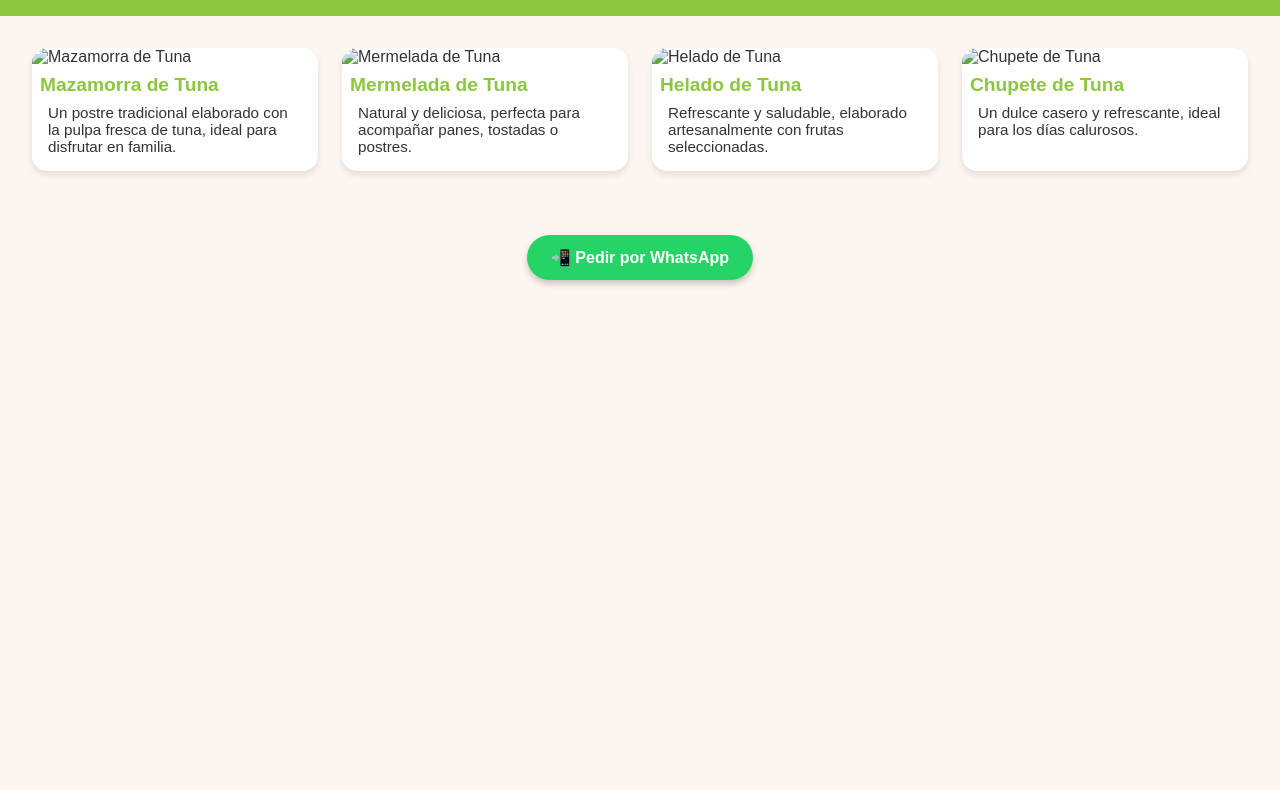
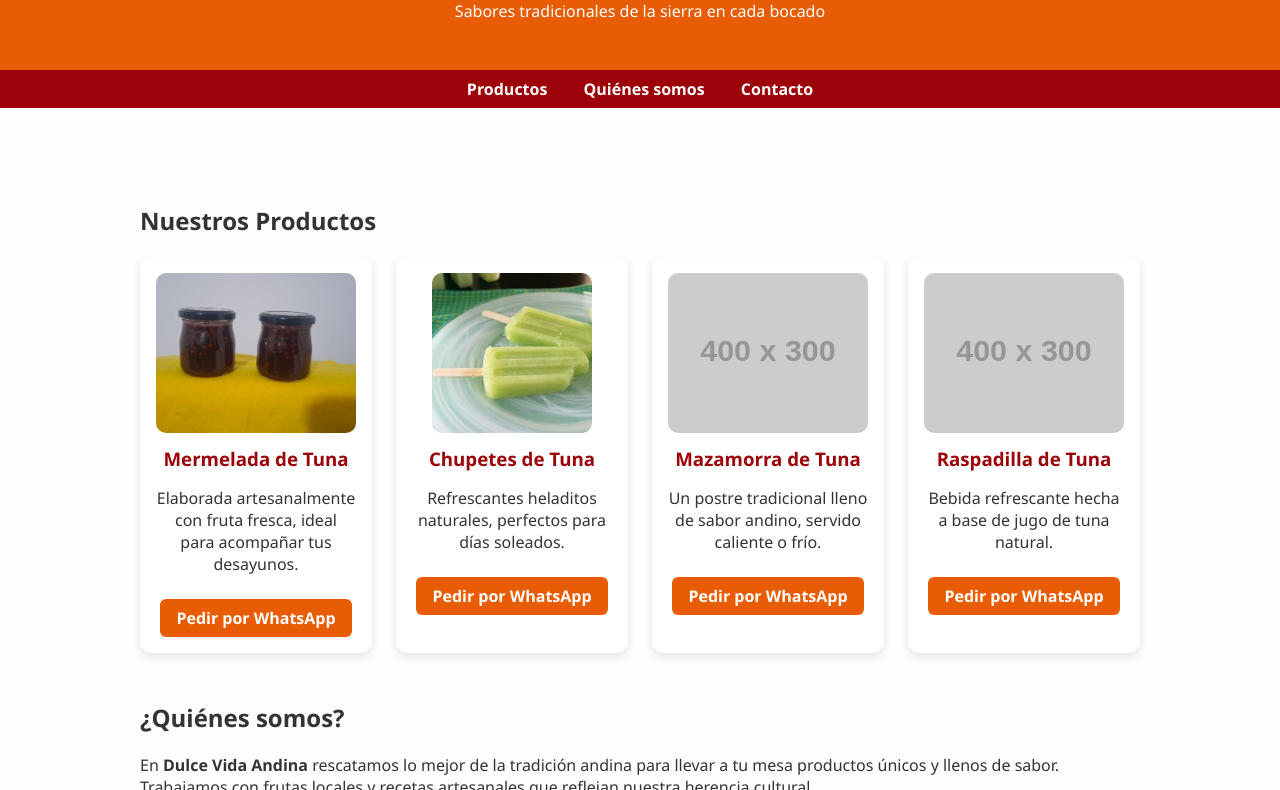
Before and after one commit to JUNIOR009-blip/mazamorra-tuna, a plain HTML site: page index.html in a window 1280 px wide. Shown: the part 103-893 px from the top of the page. Before the commit the page ends 800 px from the top, so only its background shows below. Drawn offline with Linux system fonts and the light colour scheme; placeholder pictures from the web are drawn by us.

Commit message:
Add files via upload

```diff
--- a/index.html
+++ b/index.html
@@ -3,51 +3,150 @@
 <head>
   <meta charset="UTF-8">
   <meta name="viewport" content="width=device-width, initial-scale=1.0">
-  <title>Emprendimiento de Tuna</title>
+  <title>Dulce Vida Andina</title>
   <style>
-    body { font-family: Arial, sans-serif; margin: 0; padding: 0; background: #fdf6f0; color: #333; }
-    header { background: #8cc63f; color: white; padding: 1rem; text-align: center; }
-    h1 { margin: 0; font-size: 2rem; }
-    .container { display: grid; grid-template-columns: repeat(auto-fit, minmax(250px, 1fr)); gap: 1.5rem; padding: 2rem; }
-    .card { background: white; border-radius: 15px; box-shadow: 0 4px 6px rgba(0,0,0,0.1); overflow: hidden; transition: transform 0.2s; }
-    .card:hover { transform: scale(1.03); }
-    .card img { width: 100%; height: 200px; object-fit: cover; }
-    .card h2 { margin: 0.5rem; color: #8cc63f; font-size: 1.2rem; }
-    .card p { margin: 0.5rem 1rem 1rem; font-size: 0.95rem; }
-    .whatsapp { display: block; width: fit-content; margin: 2rem auto; background: #25d366; color: white; padding: 0.8rem 1.5rem; border-radius: 25px; text-decoration: none; font-weight: bold; box-shadow: 0 4px 6px rgba(0,0,0,0.2); }
-    .whatsapp:hover { background: #20b954; }
+    body {
+      font-family: 'Segoe UI', Tahoma, Geneva, Verdana, sans-serif;
+      margin: 0;
+      padding: 0;
+      background: #fdfdfd;
+      color: #333;
+    }
+    header {
+      background: #e85d04;
+      color: white;
+      text-align: center;
+      padding: 2rem 1rem;
+    }
+    header h1 {
+      margin: 0;
+      font-size: 2.5rem;
+    }
+    nav {
+      background: #9d0208;
+      text-align: center;
+      padding: 0.5rem;
+    }
+    nav a {
+      color: white;
+      margin: 0 1rem;
+      text-decoration: none;
+      font-weight: bold;
+    }
+    .container {
+      max-width: 1000px;
+      margin: 2rem auto;
+      padding: 1rem;
+    }
+    .productos {
+      display: grid;
+      grid-template-columns: repeat(auto-fit, minmax(220px, 1fr));
+      gap: 1.5rem;
+    }
+    .producto {
+      background: white;
+      border-radius: 12px;
+      box-shadow: 0 4px 8px rgba(0,0,0,0.1);
+      padding: 1rem;
+      text-align: center;
+    }
+    .producto img {
+      max-width: 100%;
+      border-radius: 10px;
+      height: 160px;
+      object-fit: cover;
+    }
+    .producto h3 {
+      color: #9d0208;
+      margin: 0.5rem 0;
+    }
+    .btn {
+      display: inline-block;
+      margin-top: 0.5rem;
+      padding: 0.5rem 1rem;
+      background: #e85d04;
+      color: white;
+      border-radius: 6px;
+      text-decoration: none;
+      font-weight: bold;
+    }
+    .btn:hover {
+      background: #d00000;
+    }
+    section {
+      margin-top: 3rem;
+    }
+    footer {
+      text-align: center;
+      padding: 1rem;
+      background: #f8edeb;
+      margin-top: 3rem;
+      font-size: 0.9rem;
+      color: #555;
+    }
   </style>
 </head>
 <body>
   <header>
-    <h1>Productos de Tuna</h1>
-    <p>Frescos, naturales y saludables</p>
+    <h1>Dulce Vida Andina</h1>
+    <p>Sabores tradicionales de la sierra en cada bocado</p>
   </header>
 
-  <main class="container">
-    <div class="card">
-      <img src="assets/img/mazamorra-tuna.jpg" alt="Mazamorra de Tuna">
-      <h2>Mazamorra de Tuna</h2>
-      <p>Un postre tradicional elaborado con la pulpa fresca de tuna, ideal para disfrutar en familia.</p>
-    </div>
-    <div class="card">
-      <img src="assets/img/mermelada-tuna.jpg" alt="Mermelada de Tuna">
-      <h2>Mermelada de Tuna</h2>
-      <p>Natural y deliciosa, perfecta para acompañar panes, tostadas o postres.</p>
-    </div>
-    <div class="card">
-      <img src="assets/img/helado-tuna.jpg" alt="Helado de Tuna">
-      <h2>Helado de Tuna</h2>
-      <p>Refrescante y saludable, elaborado artesanalmente con frutas seleccionadas.</p>
-    </div>
-    <div class="card">
-      <img src="assets/img/chupete-tuna.jpg" alt="Chupete de Tuna">
-      <h2>Chupete de Tuna</h2>
-      <p>Un dulce casero y refrescante, ideal para los días calurosos.</p>
-    </div>
-  </main>
+  <nav>
+    <a href="#productos">Productos</a>
+    <a href="#nosotros">Quiénes somos</a>
+    <a href="#contacto">Contacto</a>
+  </nav>
 
-  <a href="https://wa.me/51935112049" class="whatsapp" target="_blank">📲 Pedir por WhatsApp</a>
+  <div class="container">
+    <section id="productos">
+      <h2>Nuestros Productos</h2>
+      <div class="productos">
+        <div class="producto">
+          <img src="img/mermelada.jpg" alt="Mermelada de Tuna">
+          <h3>Mermelada de Tuna</h3>
+          <p>Elaborada artesanalmente con fruta fresca, ideal para acompañar tus desayunos.</p>
+          <a href="https://wa.me/51935112049" class="btn">Pedir por WhatsApp</a>
+        </div>
+        <div class="producto">
+          <img src="img/chupetes.jpg" alt="Chupetes de Tuna">
+          <h3>Chupetes de Tuna</h3>
+          <p>Refrescantes heladitos naturales, perfectos para días soleados.</p>
+          <a href="https://wa.me/51935112049" class="btn">Pedir por WhatsApp</a>
+        </div>
+        <div class="producto">
+          <img src="https://dummyimage.com/400x300/ccc/fff.png&text=Mazamorra" alt="Mazamorra de Tuna">
+          <h3>Mazamorra de Tuna</h3>
+          <p>Un postre tradicional lleno de sabor andino, servido caliente o frío.</p>
+          <a href="https://wa.me/51935112049" class="btn">Pedir por WhatsApp</a>
+        </div>
+        <div class="producto">
+          <img src="https://dummyimage.com/400x300/ccc/fff.png&text=Raspadilla" alt="Raspadilla de Tuna">
+          <h3>Raspadilla de Tuna</h3>
+          <p>Bebida refrescante hecha a base de jugo de tuna natural.</p>
+          <a href="https://wa.me/51935112049" class="btn">Pedir por WhatsApp</a>
+        </div>
+      </div>
+    </section>
 
+    <section id="nosotros">
+      <h2>¿Quiénes somos?</h2>
+      <p>
+        En <strong>Dulce Vida Andina</strong> rescatamos lo mejor de la tradición andina
+        para llevar a tu mesa productos únicos y llenos de sabor. Trabajamos con frutas locales
+        y recetas artesanales que reflejan nuestra herencia cultural.
+      </p>
+    </section>
+
+    <section id="contacto">
+      <h2>Contacto</h2>
+      <p>WhatsApp: <a href="https://wa.me/51935112049">+51 935 112 049</a></p>
+      <p>Email: dulcevidaandina@gmail.com</p>
+    </section>
+  </div>
+
+  <footer>
+    © 2025 - Dulce Vida Andina | Todos los derechos reservados
+  </footer>
 </body>
 </html>
```
Also changed, not shown: img/chupetes.jpg (added), img/mermelada.jpg (added).
